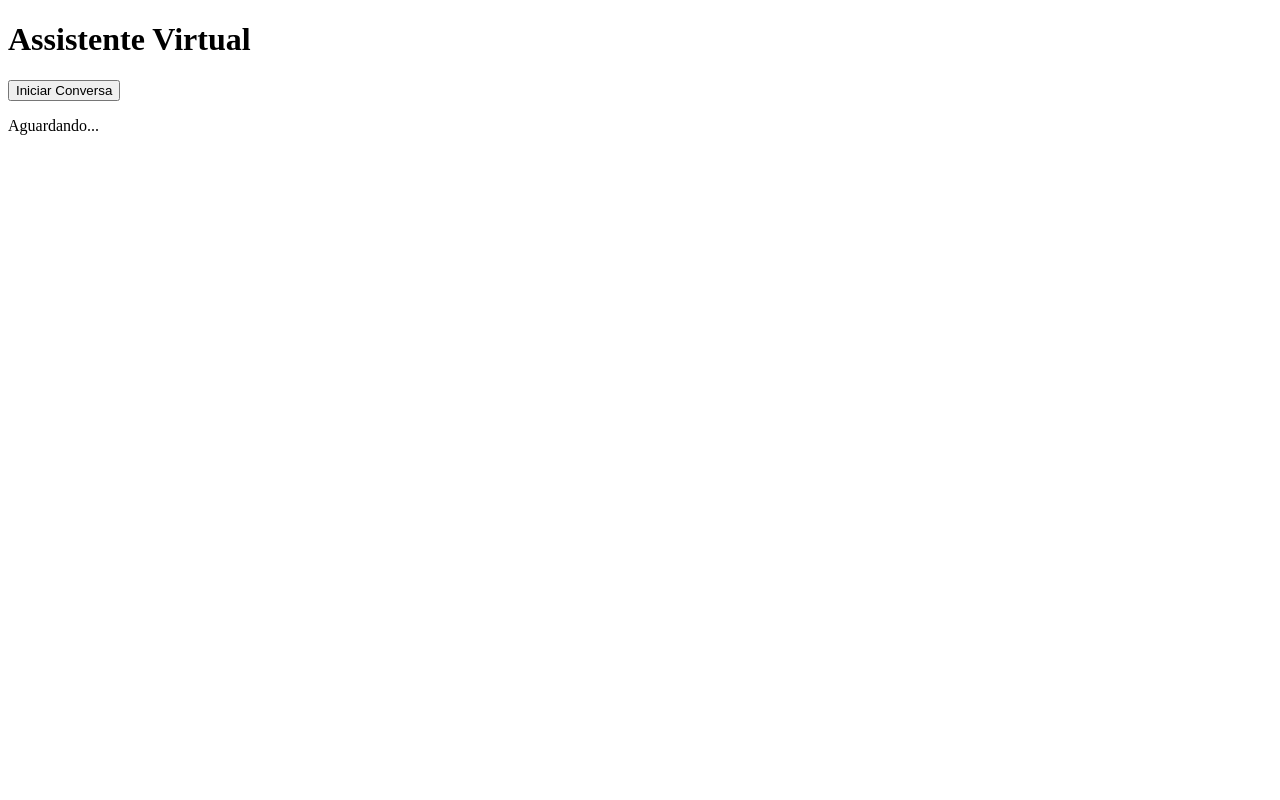
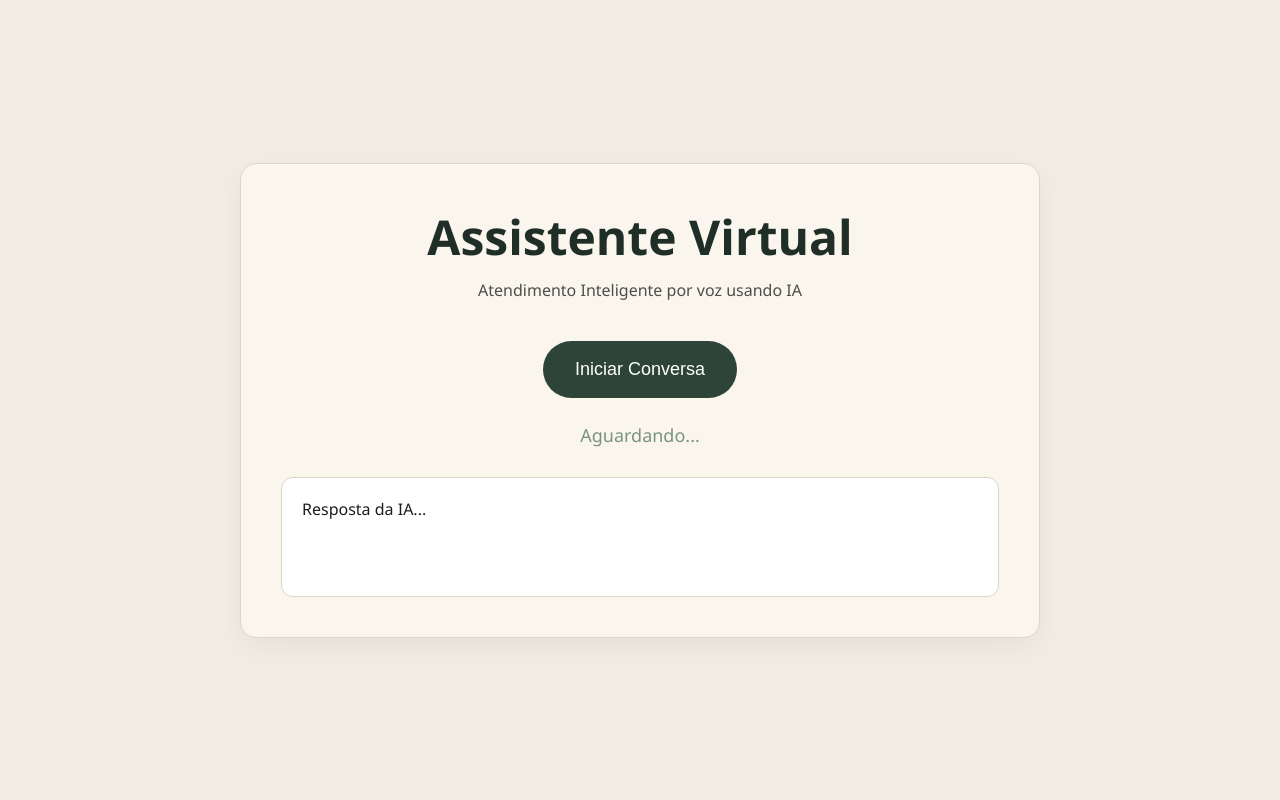
Before and after one commit to natandavinci/System-call-ia, a FastAPI app: page / in a window 1280 px wide. Run offline with FastAPI, Linux system fonts and the light colour scheme; parts of the project's set-up code (start-up, migrations or seed data) failed here and were passed over.

Commit message:
css adcionado

```diff
--- a/app/main.py
+++ b/app/main.py
@@ -1,7 +1,12 @@
 from fastapi import FastAPI, Request
 from fastapi.templating import Jinja2Templates
+from fastapi.staticfiles import StaticFiles
 
 app = FastAPI()
+
+app.mount(
+
+)
 
 templates = Jinja2Templates(directory="app/templates")
 
--- a/app/static/css/style.css
+++ b/app/static/css/style.css
@@ -0,0 +1,110 @@
+:root{
+  --bg: #F2EDE3;
+  --surface: #FAF6EE;
+  --line: #DCD6C5;
+
+  --ink: #1B1F1B;
+  --ink-soft: #4A4F47;
+
+  --forest: #2F4439;
+  --forest-deep: #1F2E27;
+
+  --sage: #7A9482;
+
+  --clay: #C97C5D;
+
+  --radius: 16px;
+}
+
+*{
+  margin:0;
+  padding:0;
+  box-sizing:border-box;
+}
+
+body{
+  background:var(--bg);
+  font-family:Segoe UI, sans-serif;
+  color:var(--ink);
+
+  min-height:100vh;
+
+  display:flex;
+  justify-content:center;
+  align-items:center;
+}
+
+.container{
+  width:90%;
+  max-width:800px;
+
+  background:var(--surface);
+
+  border:1px solid var(--line);
+  border-radius:var(--radius);
+
+  padding:40px;
+
+  text-align:center;
+
+  box-shadow:
+    0 10px 30px rgba(0,0,0,.05);
+}
+
+h1{
+  color:var(--forest-deep);
+  margin-bottom:10px;
+
+  font-size:3rem;
+}
+
+.subtitle{
+  color:var(--ink-soft);
+  margin-bottom:40px;
+}
+
+.voice-button{
+  background:var(--forest);
+
+  color:white;
+
+  border:none;
+
+  border-radius:999px;
+
+  padding:18px 32px;
+
+  font-size:18px;
+
+  cursor:pointer;
+
+  transition:.2s;
+}
+
+.voice-button:hover{
+  background:var(--forest-deep);
+}
+
+.status{
+  margin-top:25px;
+
+  font-size:18px;
+
+  color:var(--sage);
+}
+
+.response-box{
+  margin-top:30px;
+
+  background:white;
+
+  border:1px solid var(--line);
+
+  border-radius:12px;
+
+  padding:20px;
+
+  min-height:120px;
+
+  text-align:left;
+}
--- a/app/templates/index.html
+++ b/app/templates/index.html
@@ -1,19 +1,43 @@
 <!DOCTYPE html>
-<html>
+
+<html lang="pt-BR">
+
 <head>
+
+    <meta charset="UTF-8">
+
     <title>Assistente de Voz IA</title>
+
+    <link
+        rel="stylesheet"
+        href="/app/static/css/style.css"
+    >
+
+
 </head>
+
+
 <body>
 
-    <h1>Assistente Virtual</h1>
+    <div class="container">
 
-    <button id="btn">
-        Iniciar Conversa
-    </button>
+        <h1>Assistente Virtual</h1>
 
-    <p id="status">
-        Aguardando...
-    </p>
+        <p class="subtitle">Atendimento Inteligente por voz usando IA</p>
+
+        <button id="btn" class="voice-button">
+            Iniciar Conversa
+        </button>
+
+        <p id="status" class="status">
+            Aguardando...
+        </p>
+
+        <div id="response" class="response-box">
+            Resposta da IA...
+        </div>
+
+    </div>
 
 </body>
 </html>
```
